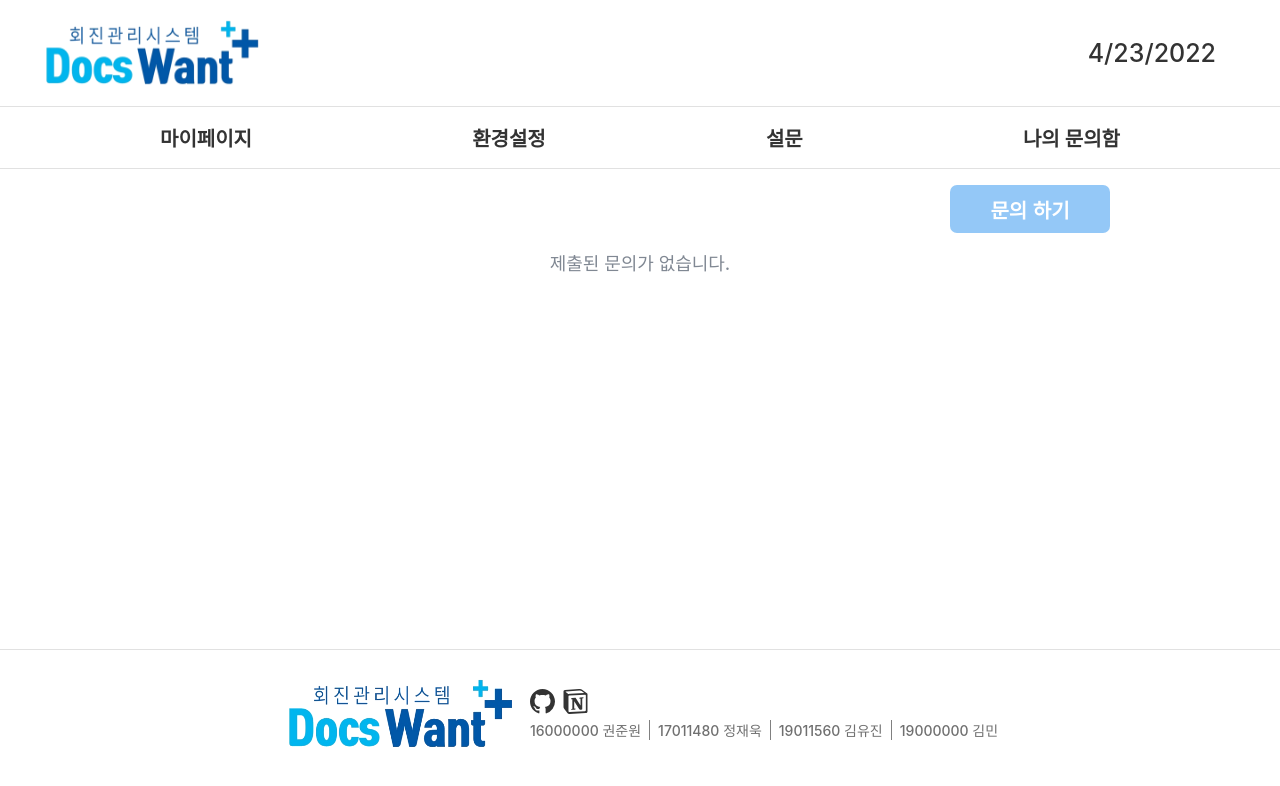
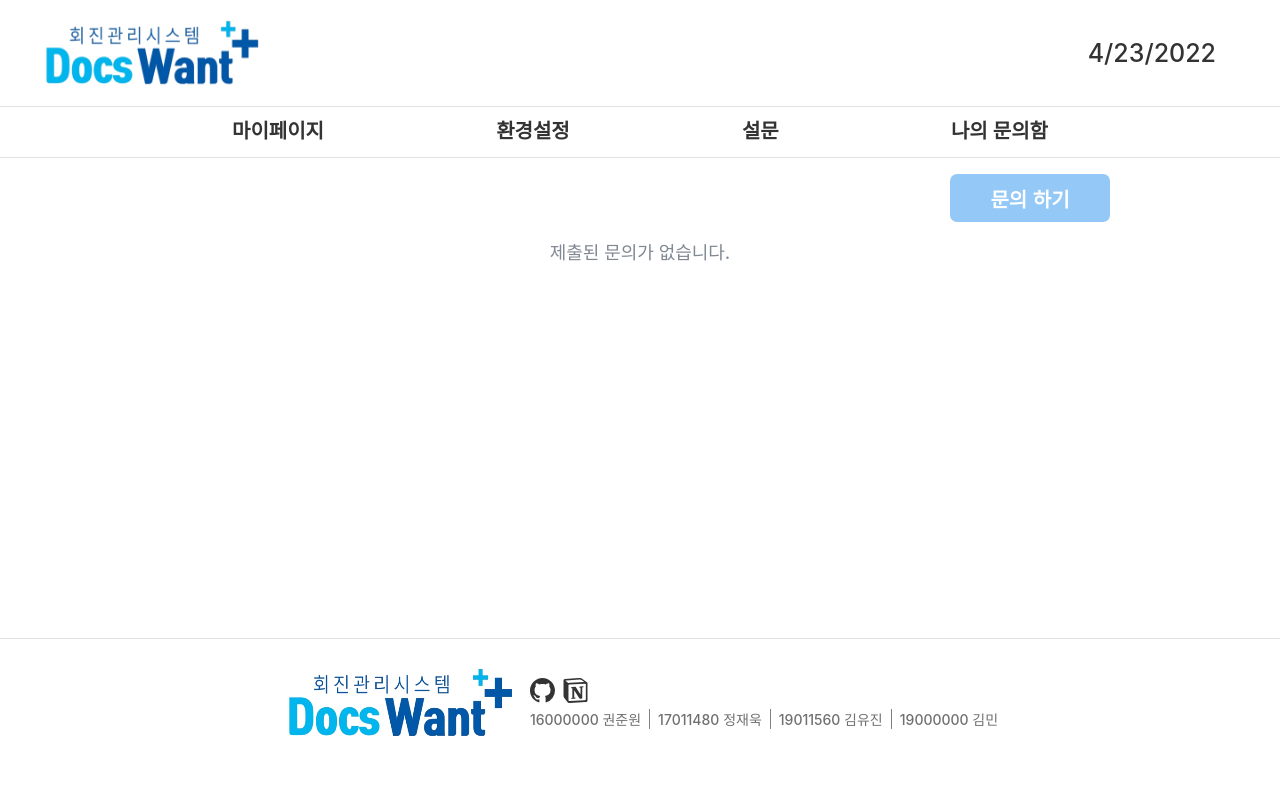
Before and after one commit to docswant/docswant-frontend, a React (Create React App) app: page /inquiry_list in a window 1280 px wide. Shown: the top 786 px of the page. Built offline with nearby package versions, Linux system fonts and the light colour scheme.

Commit message:
Fix: Nav 수정

```diff
--- a/src/components/patient/Navi.js
+++ b/src/components/patient/Navi.js
@@ -7,26 +7,36 @@ const NaviBlock = styled.div`
   border-bottom: 1px solid #E1E1E1;
   align-items: center;
   display: flex;
-  padding: 1rem 10rem;
+  padding: 0 13rem;
   justify-content: space-between;
   font-size: 20px;
   font-weight: 600;
+  div{
+    padding: 0.5rem 1.5rem;
+    text-align: center;
+    border-bottom: 5px solid white;
+    &:hover{
+      /* text-decoration: underline;
+      text-underline-position: under; */
+      border-bottom: 5px solid ${palette.blue[1]};
+    }
+  }
 `;
 
 function Navi() {
   return (
     <NaviBlock>
       <Link to='/'>
-        <span>마이페이지</span>
+        <div>마이페이지</div>
       </Link>
       <Link to='/'>
-        <span>환경설정</span>
+        <div>환경설정</div>
       </Link>
       <Link to='/'>
-        <span>설문</span>
+        <div>설문</div>
       </Link>
       <Link to='/inquiry_list'>
-        <span>나의 문의함</span>
+        <div>나의 문의함</div>
       </Link>
     </NaviBlock>
   )
```
